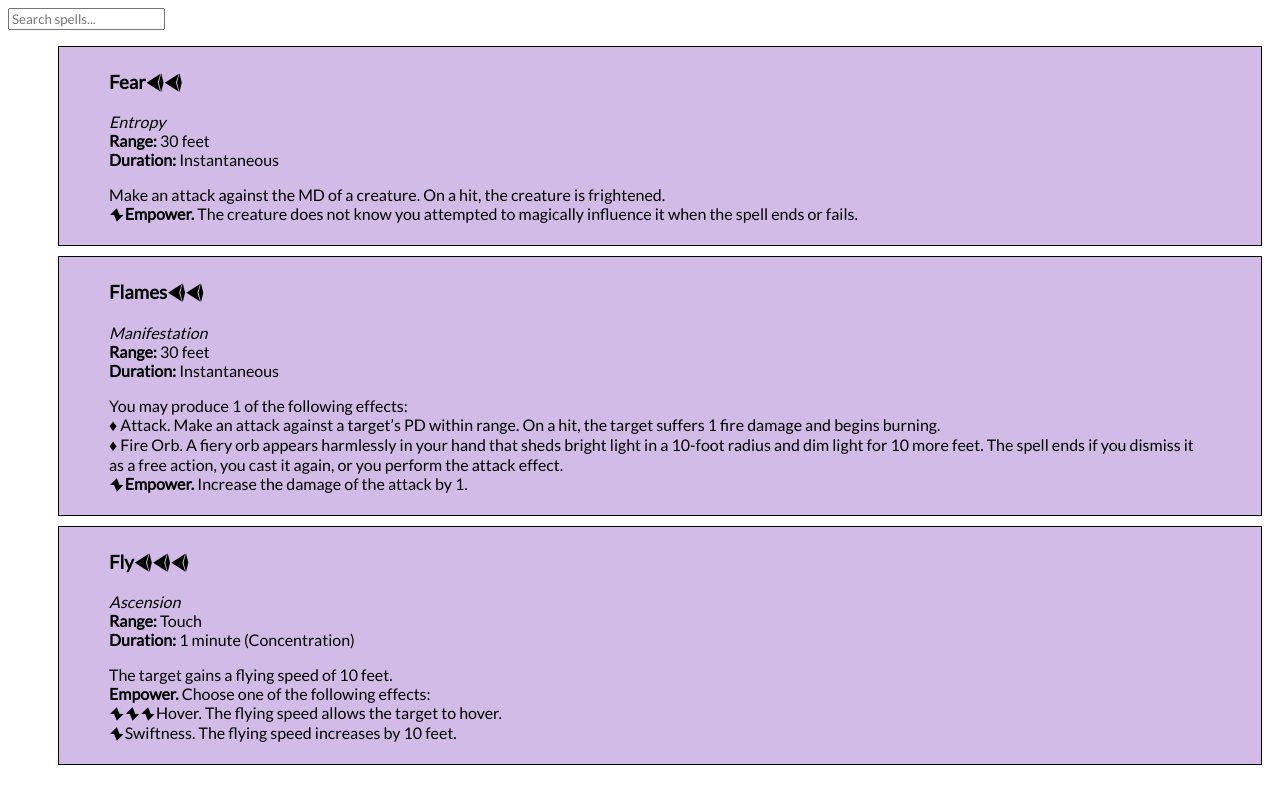
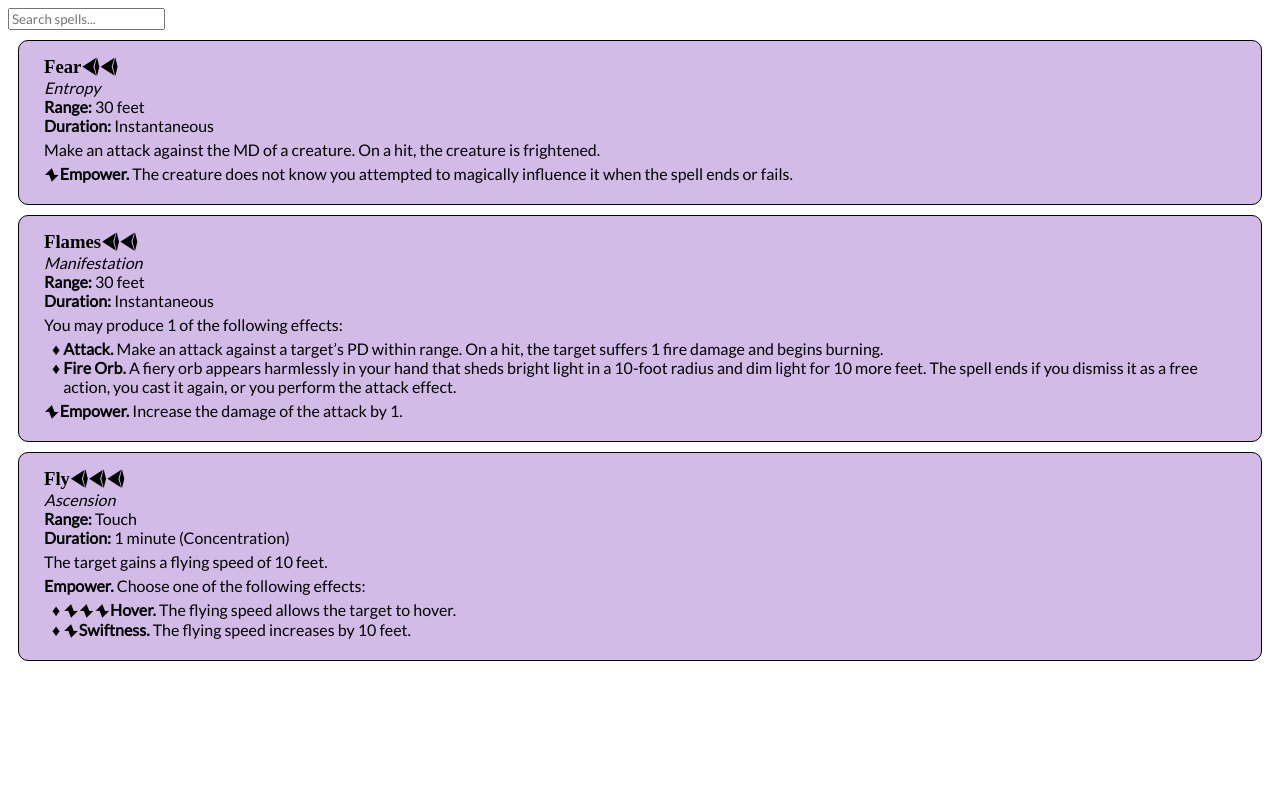
Before and after one commit to NoahWMerrell/chronicles-spells, a plain HTML site: page index.html in a window 1280 px wide. Drawn offline with Linux system fonts and the light colour scheme; a web font is replaced by a local one.

Commit message:
Made formatting a bit better

```diff
--- a/index.html
+++ b/index.html
@@ -7,11 +7,12 @@
     <link rel="stylesheet" href="styles.css">
     <script defer src="script.js"></script>
     <link href="https://fonts.googleapis.com/css2?family=Lato&display=swap" rel="stylesheet">
+    <link href="https://fonts.googleapis.com/css2?family=Alegreya+SC&display=swap" rel="stylesheet">
 </head>
 <body>
     <input type="text" id="search-input" placeholder="Search spells..." />
 
-    <ul id="spell-list"></ul>
+    <div id="spell-list"></div>
 
     <!-- <p>Hunter's Mark<span class="symbol">ap</span></p> -->
 </body>
--- a/script.js
+++ b/script.js
@@ -22,6 +22,7 @@ fetch('spells.json')
             <strong>Range:</strong> ${spell.range}<br>
             <strong>Duration:</strong> ${spell.duration}
             <p>${spell.description}</p>
+            <p>${spell.empower}</p>
           `;
           list.appendChild(item);
         }
--- a/spells.json
+++ b/spells.json
@@ -5,7 +5,8 @@
     "school": "Entropy",
     "range": "30 feet",
     "duration": "Instantaneous",
-    "description": "Make an attack against the MD of a creature. On a hit, the creature is frightened.<br><span class='symbol'>p</span><strong>Empower.</strong> The creature does not know you attempted to magically influence it when the spell ends or fails."
+    "description": "Make an attack against the MD of a creature. On a hit, the creature is frightened.",
+    "empower": "<span class='symbol'>p</span><strong>Empower.</strong> The creature does not know you attempted to magically influence it when the spell ends or fails."
   },
   {
     "name": "Flames",
@@ -13,7 +14,8 @@
     "school": "Manifestation",
     "range": "30 feet",
     "duration": "Instantaneous",
-    "description": "You may produce 1 of the following effects:<br>♦ Attack. Make an attack against a target’s PD within range. On a hit, the target suffers 1 fire damage and begins burning.<br>♦ Fire Orb. A fiery orb appears harmlessly in your hand that sheds bright light in a 10-foot radius and dim light for 10 more feet. The spell ends if you dismiss it as a free action, you cast it again, or you perform the attack effect.<br><span class='symbol'>p</span><strong>Empower.</strong> Increase the damage of the attack by 1."
+    "description": "You may produce 1 of the following effects:<ul><li><strong>Attack.</strong> Make an attack against a target’s PD within range. On a hit, the target suffers 1 fire damage and begins burning.</li><li><strong>Fire Orb.</strong> A fiery orb appears harmlessly in your hand that sheds bright light in a 10-foot radius and dim light for 10 more feet. The spell ends if you dismiss it as a free action, you cast it again, or you perform the attack effect.</li></ul>",
+    "empower": "<span class='symbol'>p</span><strong>Empower.</strong> Increase the damage of the attack by 1."
   },
   {
     "name": "Fly",
@@ -21,6 +23,7 @@
     "school": "Ascension",
     "range": "Touch",
     "duration": "1 minute (Concentration)",
-    "description": "The target gains a flying speed of 10 feet.<br><strong>Empower.</strong> Choose one of the following effects:<br><span class='symbol'>ppp</span>Hover. The flying speed allows the target to hover.<br><span class='symbol'>p</span>Swiftness. The flying speed increases by 10 feet."
+    "description": "The target gains a flying speed of 10 feet.",
+    "empower": "<strong>Empower.</strong> Choose one of the following effects:<ul><li><span class='symbol'>ppp</span><strong>Hover.</strong> The flying speed allows the target to hover.</li><li><span class='symbol'>p</span><strong>Swiftness.</strong> The flying speed increases by 10 feet.</li></ul>"
   }
 ]
--- a/styles.css
+++ b/styles.css
@@ -10,9 +10,38 @@
 body, #search-input {
     font-family: 'Lato', sans-serif;
 }
+
+h3 {
+    font-family: 'Alegreya SC', serif;
+    margin: 0 auto;
+}
+
+p {
+    margin: 5px 0px;
+}
+
 #spell-list div {
     background-color: rgb(210, 188, 231);
-    padding: 5px 50px;
+    padding: 15px 25px;
     margin: 10px;
     border: 1px solid black;
+    border-radius: 10px;
 }
+
+/* #spell-list {
+    display: grid;
+    grid-template-columns: repeat(auto-fill, minmax(400px, 1fr));
+    gap: 1rem;
+    padding: 1rem;
+} */
+
+ul {
+    list-style: none; /* Remove default bullets */
+    padding-left: 1.2em;
+    margin: 0px;
+}
+
+ul li::marker {
+    content: "♦ ";
+    font-size: 1em;
+}
```
